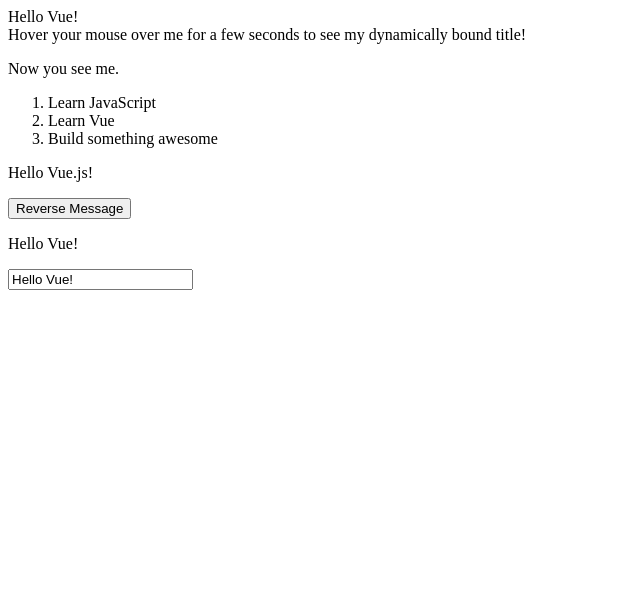
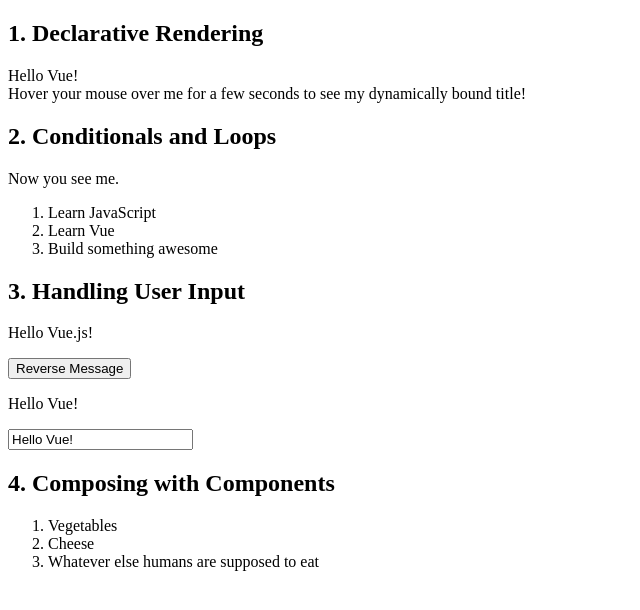
Before and after one commit to kWhittington/vue_js_tutorial, a plain HTML site: page index.html in a window 1280 px wide. Shown: the whole page, without its empty margins (0-640 px from the left). Drawn offline with nearby package versions, Linux system fonts and the light colour scheme.

Commit message:
Intro: Composing with Components
https://vuejs.org/v2/guide/#Composing-with-Components

```diff
--- a/index.html
+++ b/index.html
@@ -5,7 +5,13 @@
   <script src="https://unpkg.com/vue"></script>
 </head>
 <body>
-  <!-- 1. Declarative Rendering -->
+  <article id="declarative_rendering">
+    <header>
+      <h1>
+        1. Declarative Rendering
+      </h1>
+    </header>
+
     <div id="app">
       {{ message }}
     </div>
@@ -34,8 +40,16 @@
         }
       })
     </script>
+  </article>
 
   <!-- 2. Conditionals and Loops -->
+  <article id="conditionals_and_loops">
+    <header>
+      <h1>
+        2. Conditionals and Loops
+      </h1>
+    </header>
+
     <div id="app-3">
       <p v-if="seen">
         Now you see me.
@@ -71,8 +85,15 @@
         }
       })
     </script>
+  </article>
 
-  <!-- 3. Handling User Input -->
+  <article id="handling_user_input">
+    <header>
+      <h1>
+        3. Handling User Input
+      </h1>
+    </header>
+
     <div id="app-5">
       <p>
         {{ message }}
@@ -111,5 +132,43 @@
         }
       })
     </script>
+  </article>
+
+  <article id="composing_with_components">
+    <header>
+      <h1>
+        4. Composing with Components
+      </h1>
+    </header>
+
+    <div id="app-7">
+      <ol>
+        <!-- We need to provide each component with a "key". -->
+        <todo-item
+          v-for="item in groceryList"
+          v-bind:todo="item"
+          v-bind:key="item.id">
+        </todo-item>
+      </ol>
+    </div>
+
+    <script>
+      Vue.component('todo-item', {
+        props: ['todo'],
+        template: '<li>{{ todo.text }}</li>'
+      })
+
+      let app7 = new Vue({
+        el: '#app-7',
+        data: {
+          groceryList: [
+            { id: 0, text: 'Vegetables' },
+            { id: 1, text: 'Cheese' },
+            { id: 2, text: 'Whatever else humans are supposed to eat' }
+          ]
+        }
+      })
+    </script>
+  </article>
 </body>
 </html>
```
Lines whose indentation alone changed are shown as unchanged.
